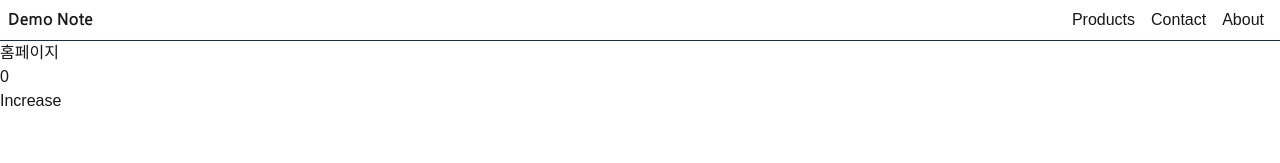
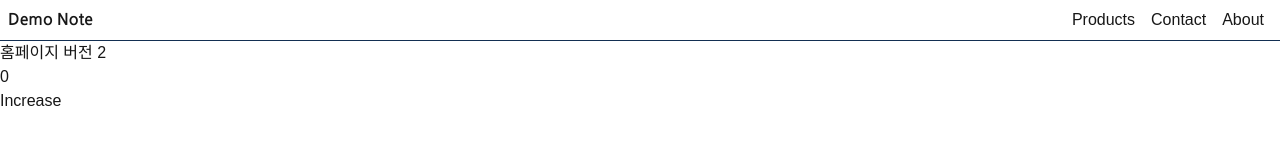
Before and after one commit to JOHNKIM-KK/next-js-study, a Next.js app: page / in a window 1280 px wide. Shown: the top 163 px of the page. Built offline with nearby package versions, Linux system fonts and the light colour scheme.

Commit message:
feat: 버전 2

```diff
--- a/src/app/page.tsx
+++ b/src/app/page.tsx
@@ -3,7 +3,7 @@ import Counter from "@/components/Counter";
 export default function Home() {
   return (
     <div>
-      홈페이지
+      <h1>홈페이지 버전 2</h1>
       <Counter />
     </div>
   );
```
